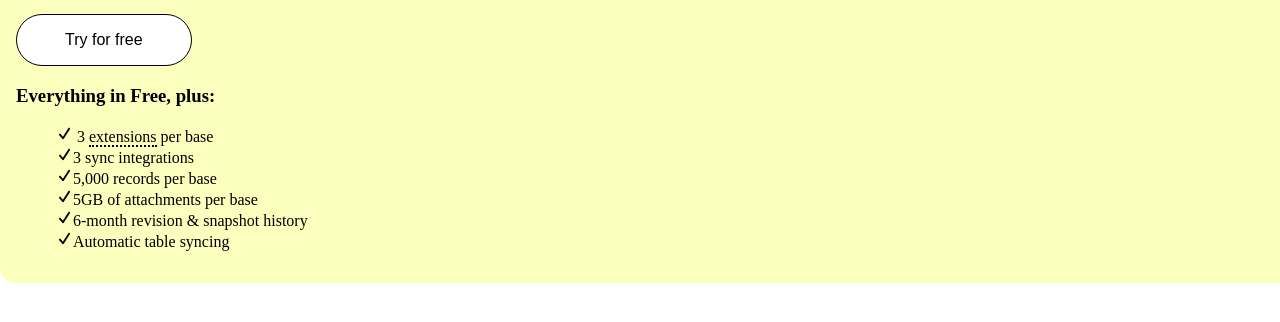
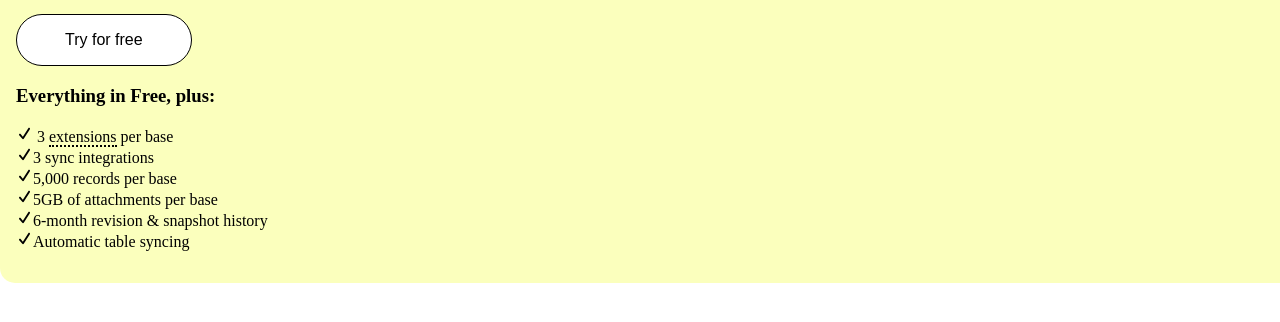
Before and after one commit to victoriaodemakin/stutern-assignment-3, a plain HTML site: page index.html in a window 1280 px wide. Shown: the part 236-558 px from the top of the page. Drawn offline with Linux system fonts and the light colour scheme.

Commit message:
update inline css

```diff
--- a/index.html
+++ b/index.html
@@ -57,7 +57,7 @@
 
         <h3>Everything in Free, plus:</h3>
         <div class="columns">
-          <ul class="price" style="list-style-type: none">
+          <ul class="price" style="list-style-type: none; margin-left: -2.5em;">
             <li>
               <span><img src="./check.svg" alt="check" /></span> 3
               <span style="border: 0; border-bottom: 2px; border-style: dotted"
```
